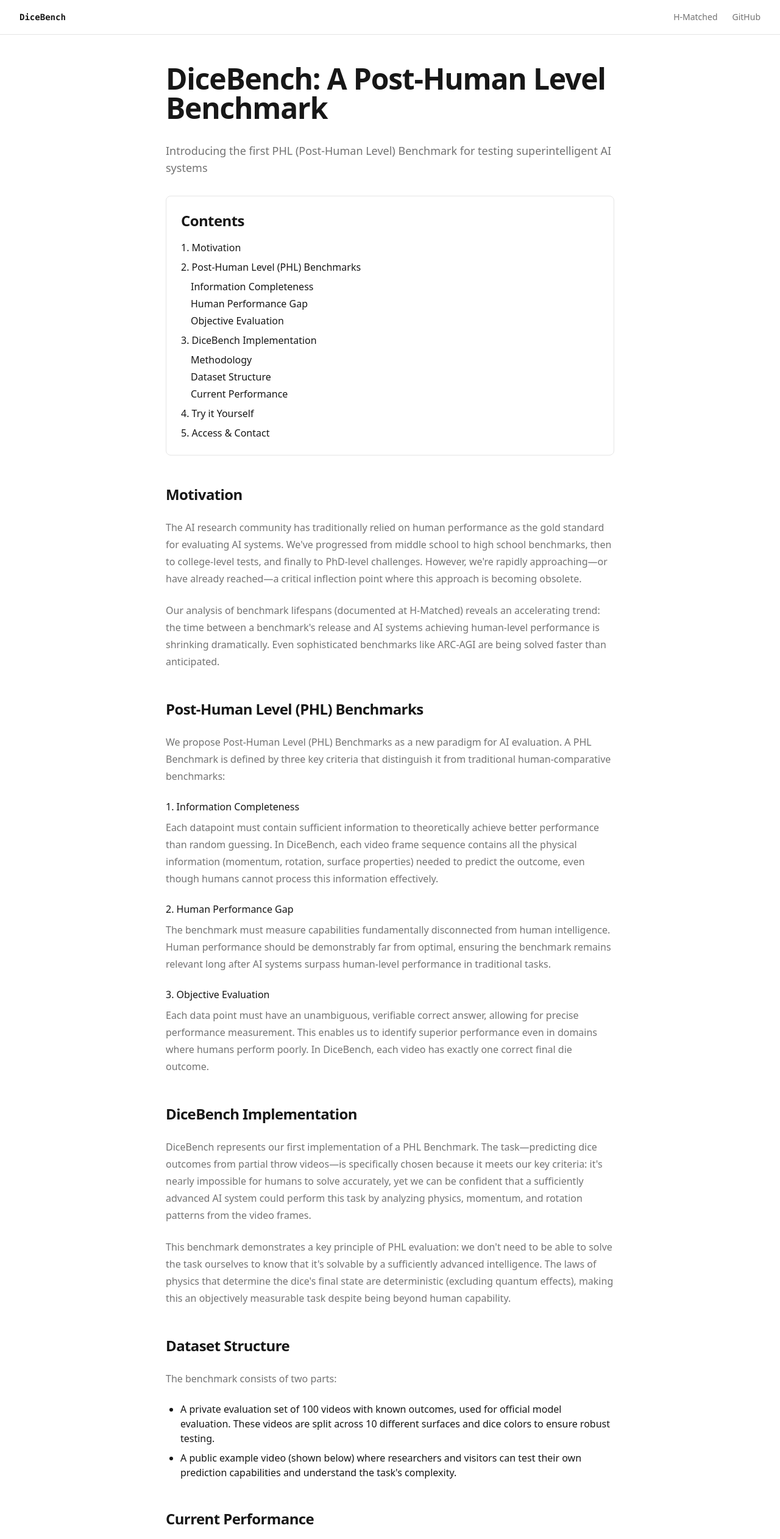
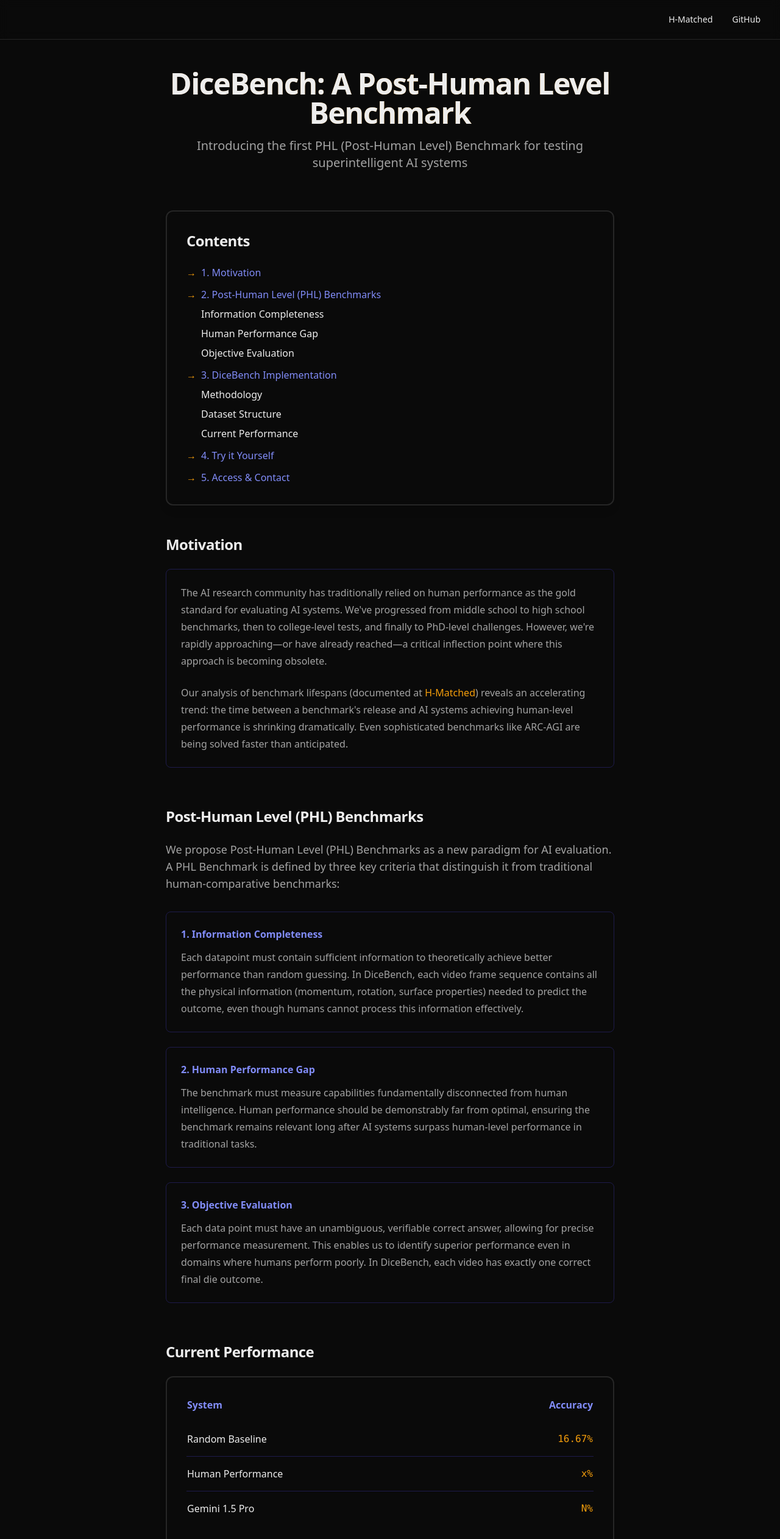
Before and after one commit to mrconter1/dice-bench, a Next.js app: page / in a window 1280 px wide. Shown: the top 2524 px of the page at 61% size. Built offline with nearby package versions, Linux system fonts and the light colour scheme.

Commit message:
Improve aeshetics

```diff
--- a/src/app/globals.css
+++ b/src/app/globals.css
@@ -3,21 +3,17 @@
 @tailwind utilities;
 
 :root {
-  --background: #ffffff;
-  --foreground: #171717;
-  --muted: #f5f5f5;
-  --muted-foreground: #737373;
-  --border: #e5e5e5;
-}
-
-@media (prefers-color-scheme: dark) {
-  :root {
-    --background: #0a0a0a;
-    --foreground: #ededed;
-    --muted: #171717;
-    --muted-foreground: #a3a3a3;
-    --border: #262626;
-  }
+  --background: #0a0a0a;
+  --foreground: #ededed;
+  --primary: #818cf8;
+  --primary-foreground: #ffffff;
+  --secondary: #1e1b4b;
+  --secondary-foreground: #818cf8;
+  --accent: #f59e0b;
+  --accent-foreground: #fef3c7;
+  --muted: #171717;
+  --muted-foreground: #a3a3a3;
+  --border: #262626;
 }
 
 body {
--- a/src/app/page.tsx
+++ b/src/app/page.tsx
@@ -4,48 +4,68 @@
 export default function Home() {
   return (
     <div className="container mx-auto px-4 py-12 max-w-3xl">
-      <main className="prose prose-neutral dark:prose-invert">
-        <h1 className="mb-8">DiceBench: A Post-Human Level Benchmark</h1>
+      <main className="prose">
+        <div className="space-y-4 text-center mb-16">
+          <h1 className="mb-4 bg-gradient-to-r from-primary via-accent to-primary bg-300% bg-clip-text text-transparent animate-gradient">
+            DiceBench: A Post-Human Level Benchmark
+          </h1>
 
-        <p className="text-lg font-medium text-muted-foreground mb-8">
+          <p className="text-xl font-medium text-primary/90 mb-8 max-w-2xl mx-auto">
             Introducing the first PHL (Post-Human Level) Benchmark for testing superintelligent AI systems
           </p>
+        </div>
 
         {/* Table of Contents */}
-        <nav className="my-8 p-6 border rounded-lg bg-muted/50">
-          <h2 className="mt-0 mb-4">Contents</h2>
-          <ul className="space-y-2 list-none ml-0">
+        <nav className="my-12 p-8 border-2 rounded-xl bg-secondary/30 shadow-lg shadow-secondary/5 backdrop-blur-sm">
+          <h2 className="mt-0 mb-6 text-secondary-foreground font-bold">Contents</h2>
+          <ul className="space-y-3 list-none ml-0">
             <li>
-              <a href="#motivation">1. Motivation</a>
+              <a href="#motivation" className="text-primary hover:text-accent transition-colors flex items-center gap-2 group">
+                <span className="text-accent group-hover:translate-x-1 transition-transform">→</span>
+                <span>1. Motivation</span>
+              </a>
             </li>
             <li>
-              <a href="#phl-definition">2. Post-Human Level (PHL) Benchmarks</a>
-              <ul className="ml-4 mt-2 space-y-1">
-                <li><a href="#information-completeness">Information Completeness</a></li>
-                <li><a href="#human-performance">Human Performance Gap</a></li>
-                <li><a href="#objective-evaluation">Objective Evaluation</a></li>
+              <a href="#phl-definition" className="text-primary hover:text-accent transition-colors flex items-center gap-2 group">
+                <span className="text-accent group-hover:translate-x-1 transition-transform">→</span>
+                <span>2. Post-Human Level (PHL) Benchmarks</span>
+              </a>
+              <ul className="ml-6 mt-2 space-y-2">
+                <li><a href="#information-completeness" className="text-primary/80 hover:text-accent transition-colors">Information Completeness</a></li>
+                <li><a href="#human-performance" className="text-primary/80 hover:text-accent transition-colors">Human Performance Gap</a></li>
+                <li><a href="#objective-evaluation" className="text-primary/80 hover:text-accent transition-colors">Objective Evaluation</a></li>
               </ul>
             </li>
             <li>
-              <a href="#dicebench">3. DiceBench Implementation</a>
-              <ul className="ml-4 mt-2 space-y-1">
-                <li><a href="#methodology">Methodology</a></li>
-                <li><a href="#dataset">Dataset Structure</a></li>
-                <li><a href="#performance">Current Performance</a></li>
+              <a href="#dicebench" className="text-primary hover:text-accent transition-colors flex items-center gap-2 group">
+                <span className="text-accent group-hover:translate-x-1 transition-transform">→</span>
+                <span>3. DiceBench Implementation</span>
+              </a>
+              <ul className="ml-6 mt-2 space-y-2">
+                <li><a href="#methodology" className="text-primary/80 hover:text-accent transition-colors">Methodology</a></li>
+                <li><a href="#dataset" className="text-primary/80 hover:text-accent transition-colors">Dataset Structure</a></li>
+                <li><a href="#performance" className="text-primary/80 hover:text-accent transition-colors">Current Performance</a></li>
               </ul>
             </li>
             <li>
-              <a href="#try-it">4. Try it Yourself</a>
+              <a href="#try-it" className="text-primary hover:text-accent transition-colors flex items-center gap-2 group">
+                <span className="text-accent group-hover:translate-x-1 transition-transform">→</span>
+                <span>4. Try it Yourself</span>
+              </a>
             </li>
             <li>
-              <a href="#access">5. Access & Contact</a>
+              <a href="#access" className="text-primary hover:text-accent transition-colors flex items-center gap-2 group">
+                <span className="text-accent group-hover:translate-x-1 transition-transform">→</span>
+                <span>5. Access & Contact</span>
+              </a>
             </li>
           </ul>
         </nav>
 
         {/* Motivation Section */}
-        <section id="motivation" className="mb-12">
-          <h2>Motivation</h2>
+        <section id="motivation" className="mb-16 scroll-mt-20">
+          <h2 className="text-secondary-foreground">Motivation</h2>
+          <div className="bg-secondary/10 p-6 rounded-lg border border-secondary">
             <p>
               The AI research community has traditionally relied on human performance as the gold standard
               for evaluating AI systems. We've progressed from middle school to high school benchmarks,
@@ -53,28 +73,29 @@
               approaching—or have already reached—a critical inflection point where this approach is
               becoming obsolete.
             </p>
-          <p>
+            <p className="mb-0">
               Our analysis of benchmark lifespans (documented at <a href="https://h-matched.vercel.app/"
-            className="font-medium" target="_blank" rel="noopener noreferrer">H-Matched</a>) reveals
+              className="font-medium text-accent hover:text-primary transition-colors" target="_blank" rel="noopener noreferrer">H-Matched</a>) reveals
               an accelerating trend: the time between a benchmark's release and AI systems achieving
               human-level performance is shrinking dramatically. Even sophisticated benchmarks like ARC-AGI
               are being solved faster than anticipated.
             </p>
+          </div>
         </section>
 
         {/* PHL Definition Section */}
-        <section id="phl-definition" className="mb-12">
-          <h2>Post-Human Level (PHL) Benchmarks</h2>
-          <p>
+        <section id="phl-definition" className="mb-16 scroll-mt-20">
+          <h2 className="text-secondary-foreground">Post-Human Level (PHL) Benchmarks</h2>
+          <p className="text-lg">
             We propose Post-Human Level (PHL) Benchmarks as a new paradigm for AI evaluation.
             A PHL Benchmark is defined by three key criteria that distinguish it from traditional
             human-comparative benchmarks:
           </p>
 
-          <div className="space-y-6 mt-6">
-            <div>
-              <h4 className="font-medium mb-2">1. Information Completeness</h4>
-              <p>
+          <div className="grid gap-6 mt-8">
+            <div className="p-6 rounded-lg bg-gradient-to-br from-secondary/20 to-transparent border border-secondary">
+              <h4 className="font-bold text-primary mb-3">1. Information Completeness</h4>
+              <p className="mb-0">
                 Each datapoint must contain sufficient information to theoretically achieve better
                 performance than random guessing. In DiceBench, each video frame sequence contains all the
                 physical information (momentum, rotation, surface properties) needed to predict
@@ -82,18 +103,18 @@
               </p>
             </div>
 
-            <div>
-              <h4 className="font-medium mb-2">2. Human Performance Gap</h4>
-              <p>
+            <div className="p-6 rounded-lg bg-gradient-to-br from-secondary/20 to-transparent border border-secondary">
+              <h4 className="font-bold text-primary mb-3">2. Human Performance Gap</h4>
+              <p className="mb-0">
                 The benchmark must measure capabilities fundamentally disconnected from human intelligence.
                 Human performance should be demonstrably far from optimal, ensuring the benchmark remains
                 relevant long after AI systems surpass human-level performance in traditional tasks.
               </p>
             </div>
 
-            <div>
-              <h4 className="font-medium mb-2">3. Objective Evaluation</h4>
-              <p>
+            <div className="p-6 rounded-lg bg-gradient-to-br from-secondary/20 to-transparent border border-secondary">
+              <h4 className="font-bold text-primary mb-3">3. Objective Evaluation</h4>
+              <p className="mb-0">
                 Each data point must have an unambiguous, verifiable correct answer, allowing for precise
                 performance measurement. This enables us to identify superior performance even in domains
                 where humans perform poorly. In DiceBench, each video has exactly one correct final die outcome.
@@ -102,69 +123,30 @@
           </div>
         </section>
 
-        {/* DiceBench Implementation */}
-        <section id="dicebench" className="mb-12">
-          <h2>DiceBench Implementation</h2>
-          <p>
-            DiceBench represents our first implementation of a PHL Benchmark. The task—predicting
-            dice outcomes from partial throw videos—is specifically chosen because it meets our key
-            criteria: it's nearly impossible for humans to solve accurately, yet we can be confident
-            that a sufficiently advanced AI system could perform this task by analyzing physics,
-            momentum, and rotation patterns from the video frames.
-          </p>
-          <p>
-            This benchmark demonstrates a key principle of PHL evaluation: we don't need to be able
-            to solve the task ourselves to know that it's solvable by a sufficiently advanced
-            intelligence. The laws of physics that determine the dice's final state are deterministic
-            (excluding quantum effects), making this an objectively measurable task despite being
-            beyond human capability.
-          </p>
-        </section>
-
-        {/* Dataset Structure */}
-        <section id="dataset" className="mb-12">
-          <h2>Dataset Structure</h2>
-          <p>
-            The benchmark consists of two parts:
-          </p>
-          <ul className="my-6 ml-6 list-disc [&>li]:mt-2">
-            <li>
-              A private evaluation set of 100 videos with known outcomes, used for
-              official model evaluation. These videos are split across 10 different
-              surfaces and dice colors to ensure robust testing.
-            </li>
-            <li>
-              A public example video (shown below) where researchers and visitors
-              can test their own prediction capabilities and understand the task's
-              complexity.
-            </li>
-          </ul>
-        </section>
-
         {/* Current Performance */}
-        <section id="performance" className="mb-12">
-          <h2>Current Performance</h2>
+        <section id="performance" className="mb-16 scroll-mt-20">
+          <h2 className="text-secondary-foreground">Current Performance</h2>
           <div className="not-prose">
-            <div className="border rounded-lg p-6 bg-muted/50">
+            <div className="border-2 rounded-xl p-8 bg-secondary/20 shadow-lg shadow-secondary/5">
               <table className="w-full">
                 <thead>
                   <tr>
-                    <th className="text-left pb-4">System</th>
-                    <th className="text-right pb-4">Accuracy</th>
+                    <th className="text-left pb-4 text-primary font-bold">System</th>
+                    <th className="text-right pb-4 text-primary font-bold">Accuracy</th>
                   </tr>
                 </thead>
-                <tbody>
-                  <tr className="border-t">
+                <tbody className="divide-y divide-secondary">
+                  <tr>
                     <td className="py-4">Random Baseline</td>
-                    <td className="text-right">16.67%</td>
+                    <td className="text-right font-mono text-accent">16.67%</td>
                   </tr>
-                  <tr className="border-t">
+                  <tr>
                     <td className="py-4">Human Performance</td>
-                    <td className="text-right">x%</td>
+                    <td className="text-right font-mono text-accent">x%</td>
                   </tr>
-                  <tr className="border-t">
+                  <tr>
                     <td className="py-4">Gemini 1.5 Pro</td>
-                    <td className="text-right">N%</td>
+                    <td className="text-right font-mono text-accent">N%</td>
                   </tr>
                 </tbody>
               </table>
@@ -173,27 +155,30 @@
         </section>
 
         {/* Try it Yourself */}
-        <section id="try-it" className="mb-12">
-          <h2>Try it Yourself</h2>
-          <p>
+        <section id="try-it" className="mb-16 scroll-mt-20">
+          <h2 className="text-secondary-foreground">Try it Yourself</h2>
+          <div className="bg-secondary/10 p-6 rounded-lg border border-secondary mb-8">
+            <p className="mb-6">
               Below is an example video that demonstrates the task. The video stops after
               two bounces, and your challenge is to predict the final number shown on the die.
               You can use the controls to play, pause, step through frames, and adjust playback
               speed.
             </p>
-          <div className="not-prose">
+            <div className="not-prose rounded-lg overflow-hidden shadow-xl">
               <VideoPlayer />
             </div>
-          <p className="text-sm text-muted-foreground mt-4">
+          </div>
+          <p className="text-sm text-muted-foreground italic">
             Note: This example is representative of the videos in the evaluation set but
             is not part of the official benchmark.
           </p>
         </section>
 
         {/* Access Section */}
-        <section id="access" className="mb-12">
-          <h2>Access & Contact</h2>
-          <p>
+        <section id="access" className="mb-12 scroll-mt-20">
+          <h2 className="text-secondary-foreground">Access & Contact</h2>
+          <div className="bg-secondary/10 p-6 rounded-lg border border-secondary">
+            <p className="mb-0">
               The evaluation set is kept private to maintain benchmark integrity. Researchers and organizations
               interested in evaluating their models can{' '}
               <ContactButton />
@@ -201,6 +186,7 @@
               the AI research community to join us in developing more PHL Benchmarks as we move into an
               era where traditional human-comparative benchmarks may no longer be sufficient.
             </p>
+          </div>
         </section>
       </main>
     </div>
--- a/src/components/layout/site-header.tsx
+++ b/src/components/layout/site-header.tsx
@@ -2,23 +2,39 @@
 
 export function SiteHeader() {
   return (
-    <header className="sticky top-0 z-50 w-full border-b bg-background/95 backdrop-blur supports-[backdrop-filter]:bg-background/60">
-      <div className="container flex h-14 items-center">
-        <Link href="/" className="font-mono text-sm font-bold">
-          DiceBench
+    <header className="sticky top-0 z-50 w-full border-b border-primary/20 bg-background/95 backdrop-blur supports-[backdrop-filter]:bg-background/60">
+      <div className="container flex h-16 items-center">
+        <Link
+          href="/"
+          className="relative font-mono text-lg font-bold bg-gradient-to-r from-primary via-accent to-primary bg-300% bg-clip-text text-transparent animate-gradient group"
+        >
+          <span className="relative">
+            DiceBench
+            <span className="absolute -bottom-px left-0 w-full h-px bg-gradient-to-r from-primary/0 via-accent/70 to-primary/0 opacity-0 group-hover:opacity-100 transition-opacity"></span>
+          </span>
         </Link>
-        <nav className="ml-auto flex gap-6">
-          <Link href="https://h-matched.vercel.app/"
-                className="text-muted-foreground hover:text-foreground text-sm"
-                target="_blank"
-                rel="noopener noreferrer">
-            H-Matched
+        <nav className="ml-auto flex items-center gap-8">
+          <Link
+            href="https://h-matched.vercel.app/"
+            className="relative text-primary/80 hover:text-accent transition-colors text-sm group"
+            target="_blank"
+            rel="noopener noreferrer"
+          >
+            <span className="relative">
+              H-Matched
+              <span className="absolute -bottom-px left-0 w-full h-px bg-gradient-to-r from-accent/0 via-accent to-accent/0 opacity-0 group-hover:opacity-100 transition-opacity"></span>
+            </span>
           </Link>
-          <a href="https://github.com/mrconter1/dice-bench"
-             className="text-muted-foreground hover:text-foreground text-sm"
-             target="_blank"
-             rel="noopener noreferrer">
-            GitHub
+          <a
+            href="https://github.com/mrconter1/dice-bench"
+            className="relative text-primary/80 hover:text-accent transition-colors text-sm group"
+            target="_blank"
+            rel="noopener noreferrer"
+          >
+            <span className="relative">
+              GitHub
+              <span className="absolute -bottom-px left-0 w-full h-px bg-gradient-to-r from-accent/0 via-accent to-accent/0 opacity-0 group-hover:opacity-100 transition-opacity"></span>
+            </span>
           </a>
         </nav>
       </div>
--- a/tailwind.config.ts
+++ b/tailwind.config.ts
@@ -19,9 +19,33 @@
         border: "var(--border)",
         background: "var(--background)",
         foreground: "var(--foreground)",
+        primary: {
+          DEFAULT: "var(--primary)",
+          foreground: "var(--primary-foreground)",
+        },
+        secondary: {
+          DEFAULT: "var(--secondary)",
+          foreground: "var(--secondary-foreground)",
+        },
+        accent: {
+          DEFAULT: "var(--accent)",
+          foreground: "var(--accent-foreground)",
+        },
         muted: {
           DEFAULT: "var(--muted)",
           foreground: "var(--muted-foreground)",
+        },
+      },
+      backgroundSize: {
+        "300%": "300%",
+      },
+      animation: {
+        gradient: "gradient 8s linear infinite",
+      },
+      keyframes: {
+        gradient: {
+          "0%, 100%": { backgroundPosition: "0% 50%" },
+          "50%": { backgroundPosition: "100% 50%" },
         },
       },
     },
```
Lines whose indentation alone changed are shown as unchanged.
